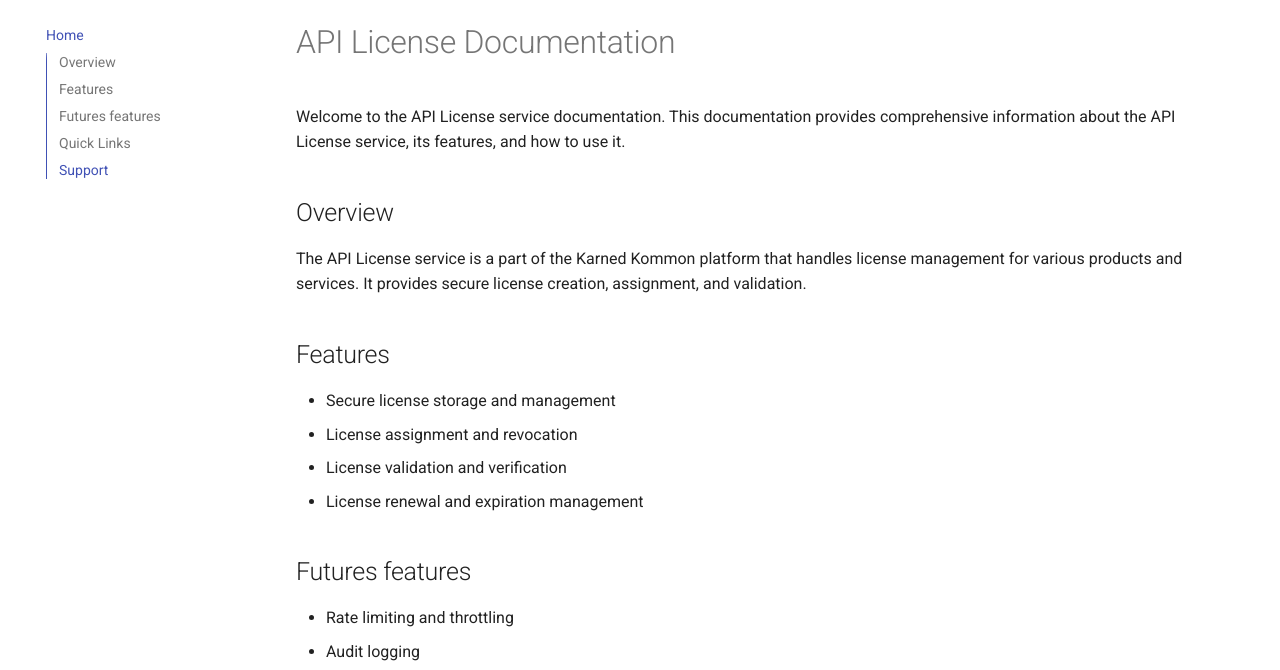
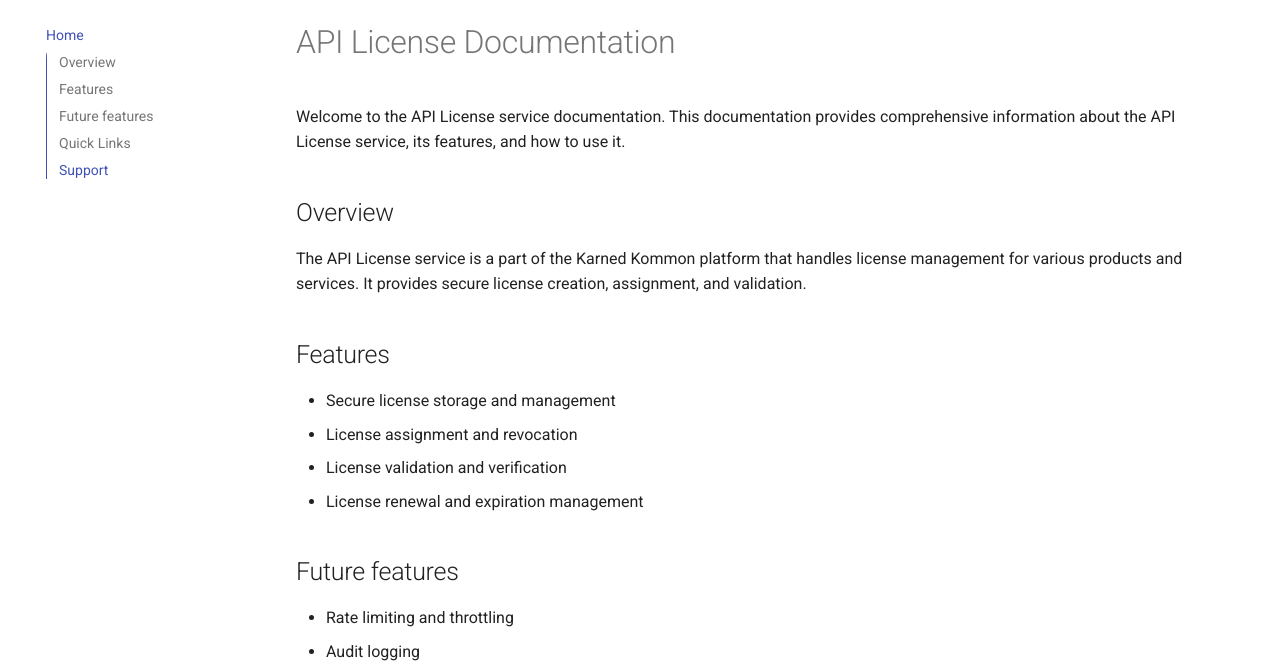
Before and after one commit to karned-kommon/api-license, an MkDocs documentation site: the page built from docs/index.md, in a window 1280 px wide and 1225 px high. Shown: the part 124-794 px from the top of the window. Built offline with MkDocs 1.6.1 and Material for MkDocs 9.7.7, drawn with Linux system fonts in a browser that asks for light colours.

```diff
--- a/docs/index.md
+++ b/docs/index.md
@@ -13,7 +13,7 @@
 - License validation and verification
 - License renewal and expiration management
 
-## Futures features
+## Future features
 - Rate limiting and throttling
 - Audit logging
 
```
